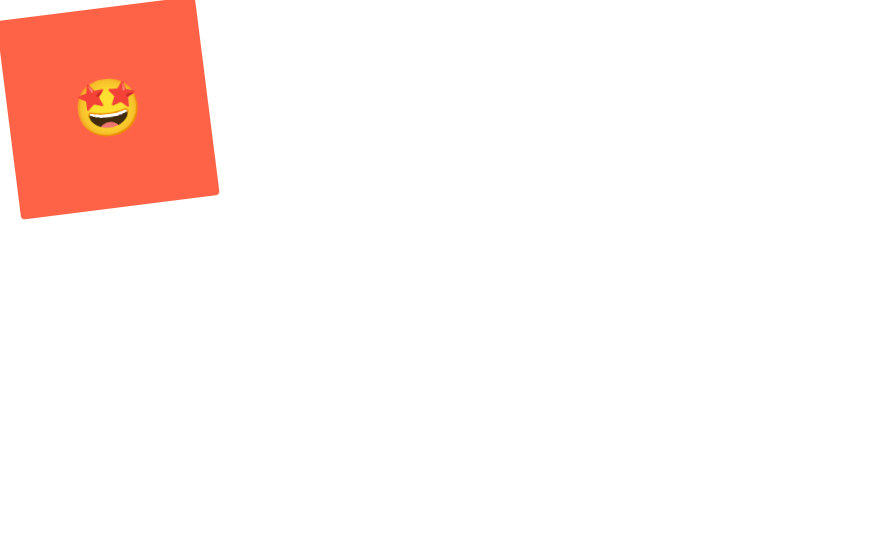
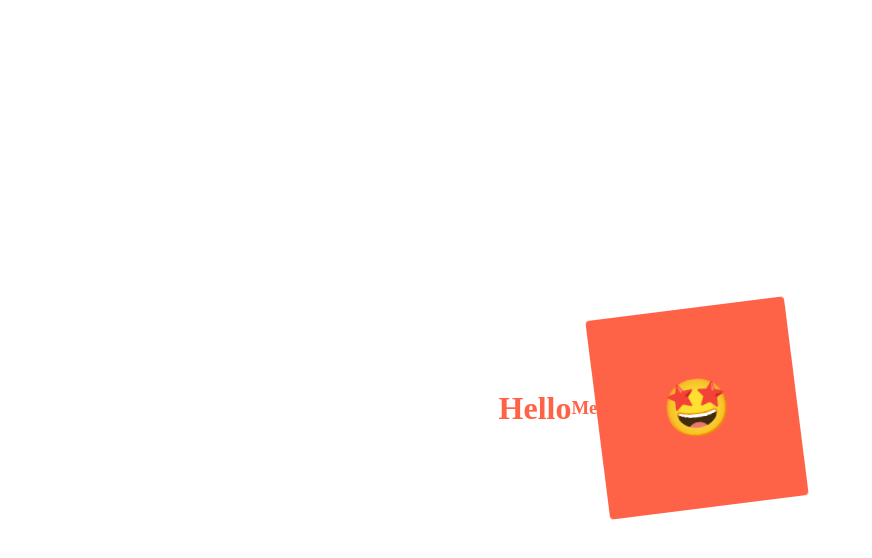
Before and after one commit to moonssa/react-masterclass, a React (Create React App) app: page / in a window 1280 px wide. Shown: the top 558 px of the page, without its empty margins (0-872 px from the left). Built offline with nearby package versions, Linux system fonts and the light colour scheme.

Commit message:
psuedo selector using component

```diff
--- a/src/App.tsx
+++ b/src/App.tsx
@@ -1,8 +1,21 @@
 import React from "react";
 import styled, { keyframes } from "styled-components";
 
+const Title = styled.h1`
+  color: tomato;
+  &:hover {
+    color: teal;
+  }
+`;
 const Wrapper = styled.div`
   display: flex;
+  width: 100vw;
+  height: 100vh;
+  justify-content: center;
+  align-items: center;
+  ${Title}:hover {
+    font-size: 99px;
+  }
 `;
 const rotateAnimation = keyframes`
   0% {
@@ -18,6 +31,9 @@ const rotateAnimation = keyframes`
     border-radius: 0px;
   }
 `;
+const Emoji = styled.span`
+  font-size: 56px;
+`;
 const Box = styled.div`
   display: flex;
   justify-content: center;
@@ -26,10 +42,9 @@ const Box = styled.div`
   width: 200px;
   background-color: tomato;
   animation: ${rotateAnimation} 1s linear infinite;
-  span {
-    font-size: 56px;
+  ${Emoji} {
     &:hover {
-      font-size: 100px;
+      font-size: 150px;
     }
     &:active {
       opacity: 0;
@@ -39,8 +54,10 @@ const Box = styled.div`
 function App() {
   return (
     <Wrapper>
+      <Title>Hello</Title>
+      <Title as="h3">Me</Title>
       <Box>
-        <span>🤩</span>
+        <Emoji>🤩</Emoji>
       </Box>
     </Wrapper>
   );
```
